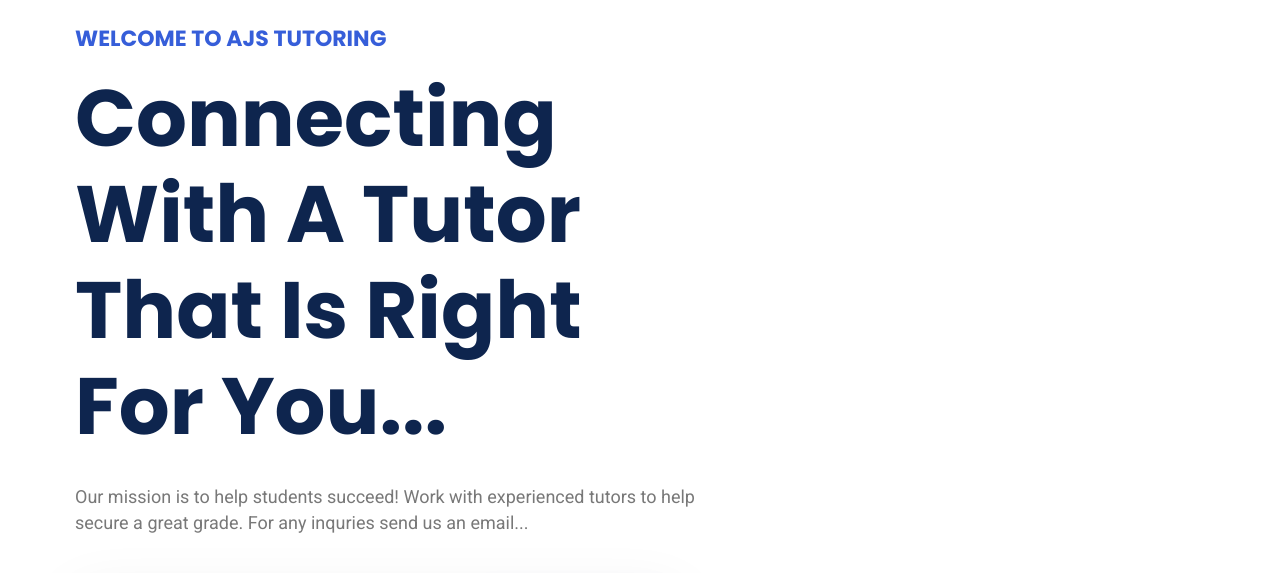
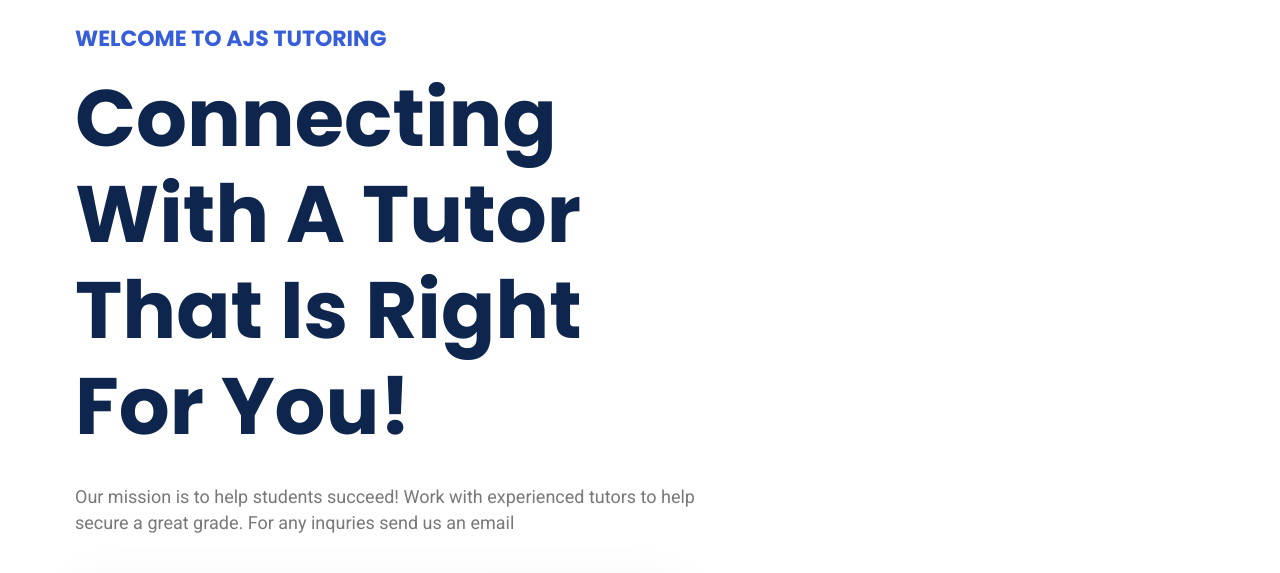
Before and after one commit to anj1525/Tutoring-Website, a plain HTML site: page index.html in a window 1280 px wide. Shown: the part 156-729 px from the top of the page. Drawn offline with nearby package versions, Linux system fonts and the light colour scheme; a script that the page names is missing.

Commit message:
Did some clean up

```diff
--- a/index.html
+++ b/index.html
@@ -100,9 +100,9 @@
         <div class="container">
           <div class="hero-content">
             <p class="section-subtitle">Welcome To AJS Tutoring</p>
-            <h1 class="h1 hero-title">Connecting With A Tutor That Is Right For You...</h1>
+            <h1 class="h1 hero-title">Connecting With A Tutor That Is Right For You!</h1>
             <p class="hero-text">
-            Our mission is to help students succeed! Work with experienced tutors to help secure a great grade. For any inquries send us an email...
+            Our mission is to help students succeed! Work with experienced tutors to help secure a great grade. For any inquries send us an email
             </p>
             <form action="mailto:anjanisharm@outlook.com" class="hero-form" method="POST" enctype="text/plain">
               <input type="email" name="email_address" aria-label="email" placeholder="Your Email Address..." required class="email-field">
```
